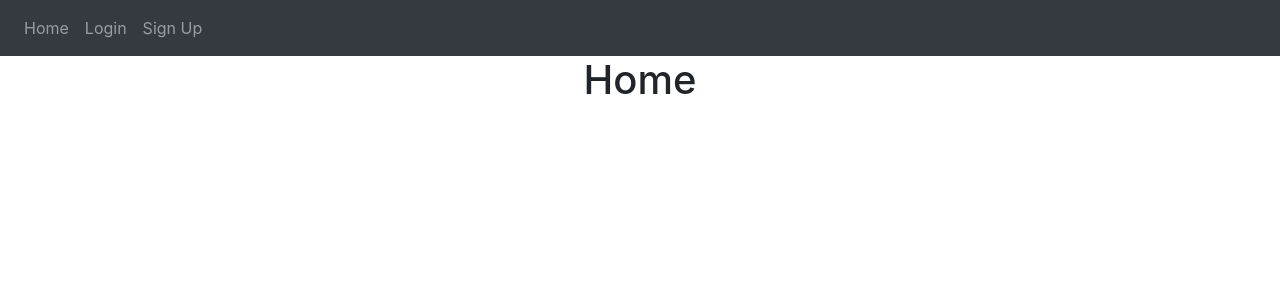
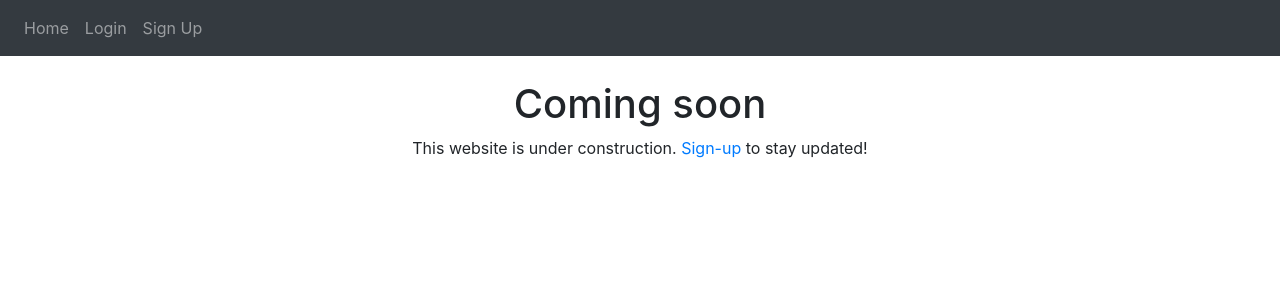
Before and after one commit to carloslockward/flask-template, a Flask app: page / in a window 1280 px wide. Shown: the top 300 px of the page. Run offline with Flask 3, Linux system fonts and the light colour scheme; some libraries are stand-ins or nearby versions.

Commit message:
Add coming soon message

```diff
--- a/website/templates/forgot_pass.html
+++ b/website/templates/forgot_pass.html
@@ -1,6 +1,7 @@
 {% extends "base.html" %} {% block title %}Recover password{% endblock %}
 {% block content %}
 <form method="POST">
+    <br>
     <h3 align="center">Recover password</h3>
     <div class="form-group">
         <label for="email">Email Address</label>
--- a/website/templates/home.html
+++ b/website/templates/home.html
@@ -1,5 +1,9 @@
 {% extends "base.html" %}
 {% block title %}Home{% endblock %}
 {% block content%}
-<h1 align="center">Home</h1>
+<br>
+<header id="header">
+    <h1 align="center">Coming soon</h1>
+    <p align="center">This website is under construction. <a href="/sign-up">Sign-up</a> to stay updated!</p>
+</header>
 {% endblock %}
--- a/website/templates/login.html
+++ b/website/templates/login.html
@@ -1,6 +1,7 @@
 {% extends "base.html" %} {% block title %}Login{% endblock %}
 {% block content%}
 <form method="POST">
+  <br>
   <h3 align="center">Login</h3>
   <div class="form-group">
     <label for="email">Email Address</label>
--- a/website/templates/reset_pass.html
+++ b/website/templates/reset_pass.html
@@ -1,6 +1,7 @@
 {% extends "base.html" %} {% block title %}Reset password{% endblock %}
 {% block content %}
 <form method="POST">
+    <br>
     <h3 align="center">Reset password</h3>
     <div class="form-group">
         <label for="password1">New password</label>
--- a/website/templates/sign_up.html
+++ b/website/templates/sign_up.html
@@ -1,6 +1,7 @@
 {% extends "base.html" %} {% block title %}Sign Up{% endblock %}
 {% block content %}
 <form method="POST">
+  <br>
   <h3 align="center">Sign Up</h3>
   <div class="form-group">
     <label for="email">Email Address</label>
```
